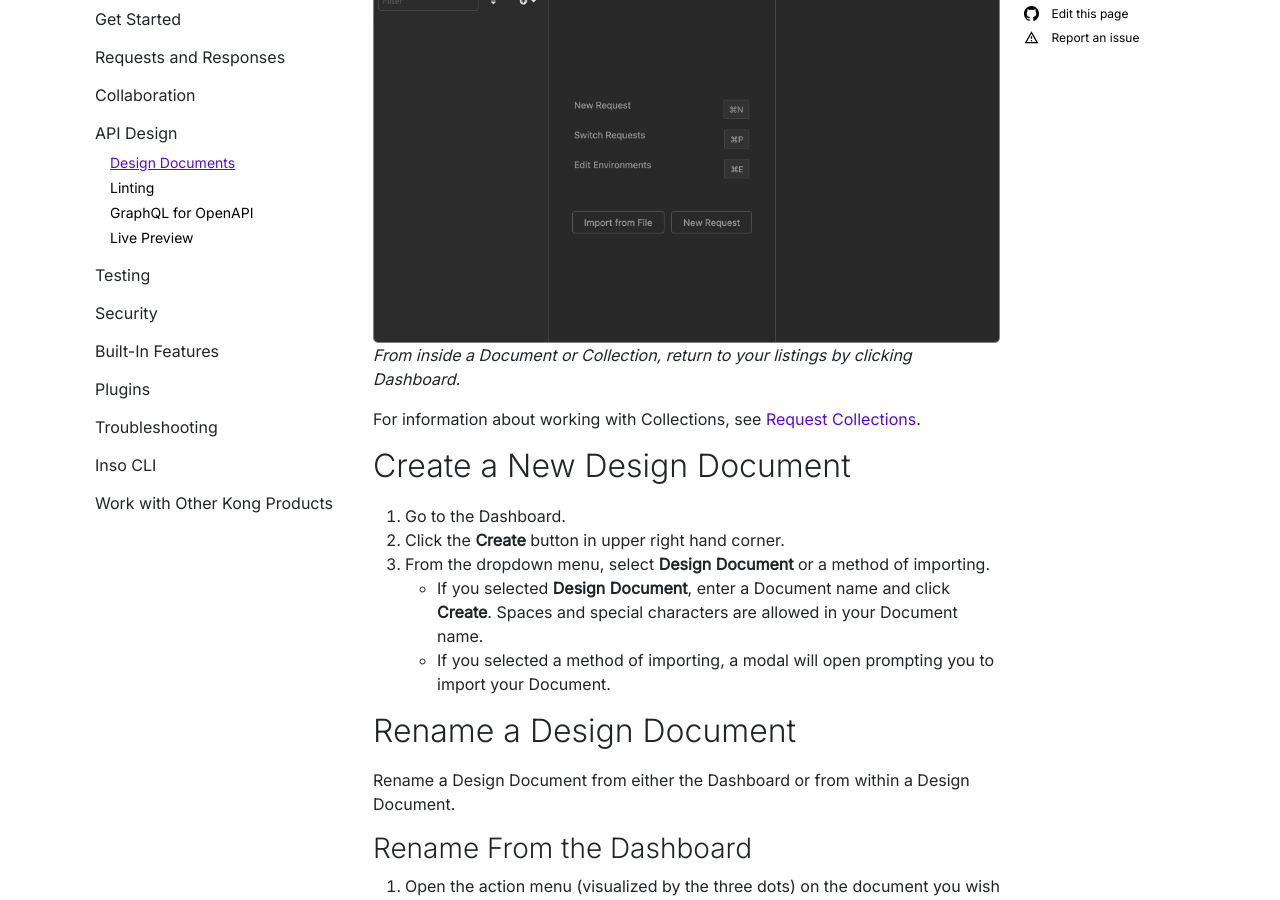
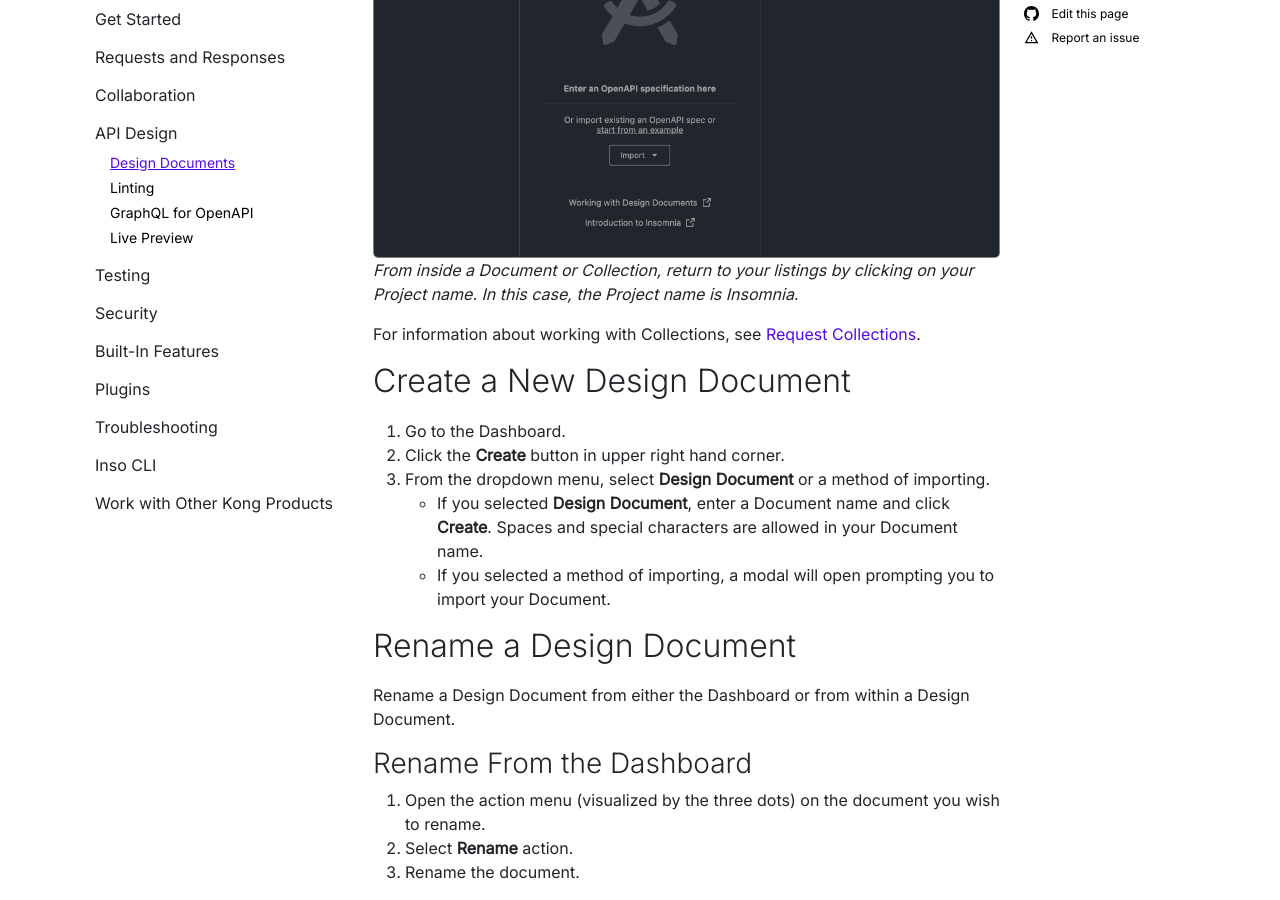
Before and after one commit to Kong/insomnia-docs, a Jekyll site: the page built from docs/insomnia/design-documents.md, in a window 1280 px wide and 900 px high, scrolled down 513 px. Built offline with Jekyll 4.4.1, drawn with Linux system fonts in a browser that asks for light colours; comment, search, counter and statistics services are not loaded.

Commit message:
replace screenshot

```diff
--- a/docs/insomnia/design-documents.md
+++ b/docs/insomnia/design-documents.md
@@ -14,7 +14,7 @@
 If you don't see a Document or Collection you're looking for, ensure you're in the right [Project](/insomnia/projects) by clicking on the Insomnia dropdown menu. Note that the dropdown title will be **Insomnia** if you're in the default Project.
 
 ![Click Dashboard in the upper left-hand corner to return to a listing of your Documents and Collections.](/assets/images/access-dashboard.png)
-_From inside a Document or Collection, return to your listings by clicking Dashboard._
+_From inside a Document or Collection, return to your listings by clicking on your Project name. In this case, the Project name is Insomnia._
 
 For information about working with Collections, see [Request Collections](/insomnia/request-collections).
 
```
Also changed, not shown: docs/assets/images/access-dashboard.png.
